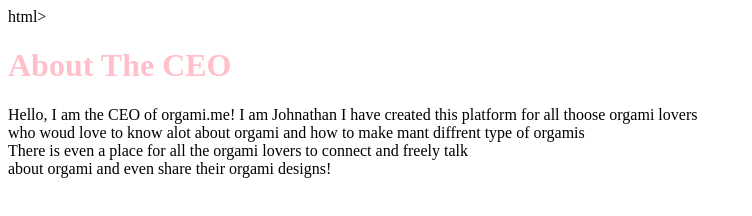
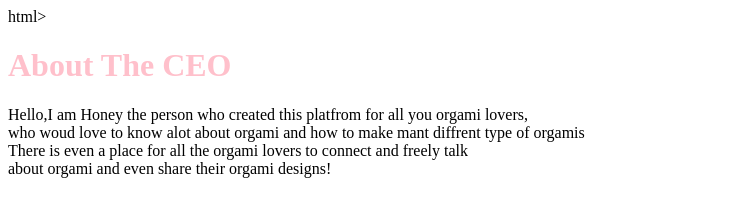
Before and after one commit to AnushaSinha08/OrgamiDesign, a plain HTML site: page about.html in a window 1280 px wide. Shown: the whole page, without its empty margins (0-752 px from the left). Drawn offline with Linux system fonts and the light colour scheme.

Commit message:
Update about.html

```diff
--- a/about.html
+++ b/about.html
@@ -17,10 +17,10 @@
 
 <body>
    <h1>About The CEO</h1>
-    <p>                 Hello, I am the CEO of orgami.me! I am Johnathan I have created this platform for all thoose orgami lovers
-     <br>                  who woud love to know alot about orgami and how to make mant diffrent type of orgamis
-  <br>                       There is even a place for all the orgami lovers to connect and freely talk
-    <br>                                about orgami and even share their orgami designs!
+    <p>Hello,I am Honey the person who created this platfrom for all you orgami lovers,
+     <br>who woud love to know alot about orgami and how to make mant diffrent type of orgamis
+  <br>There is even a place for all the orgami lovers to connect and freely talk
+    <br>about orgami and even share their orgami designs!
     </p>
 
 </body>
```
